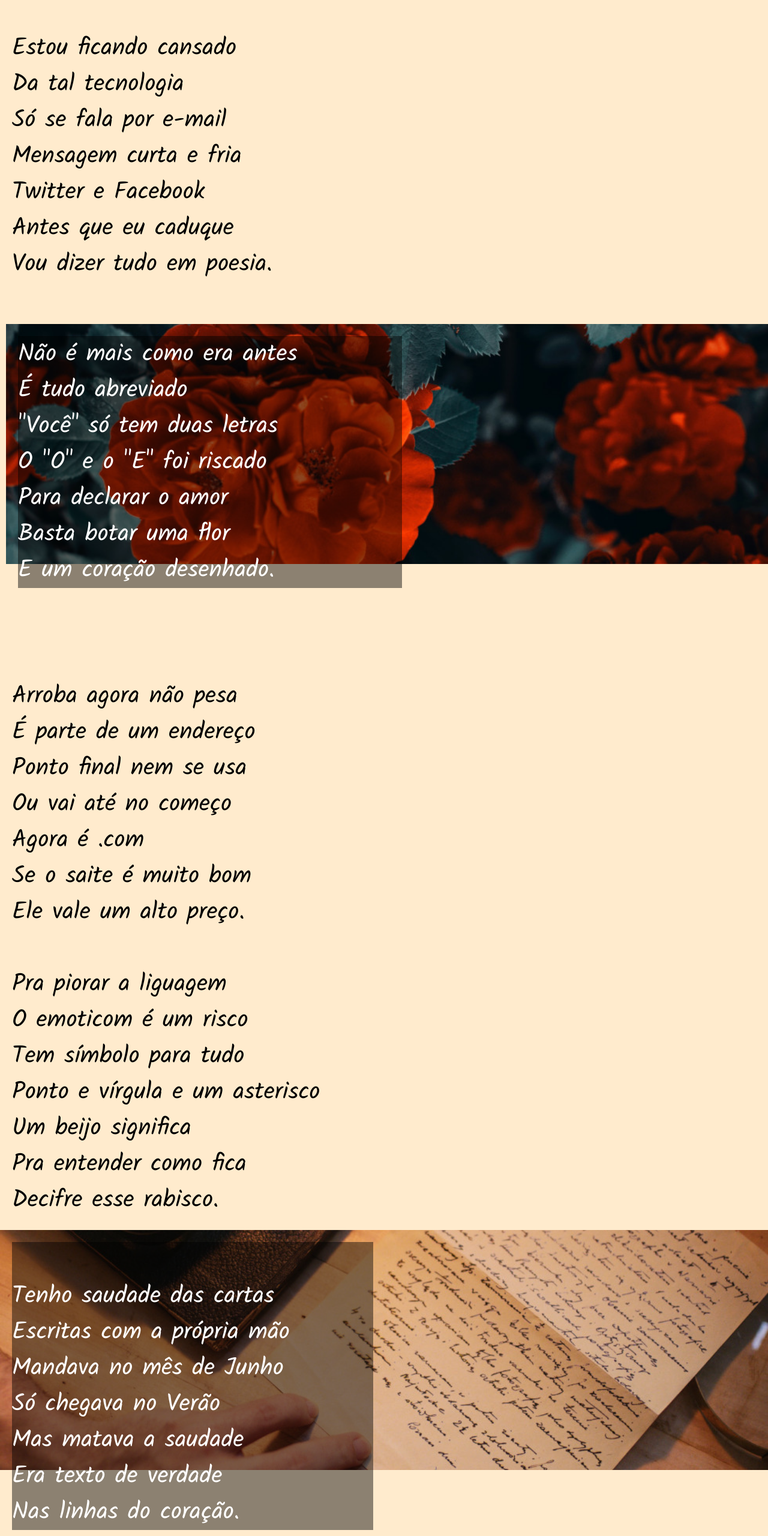
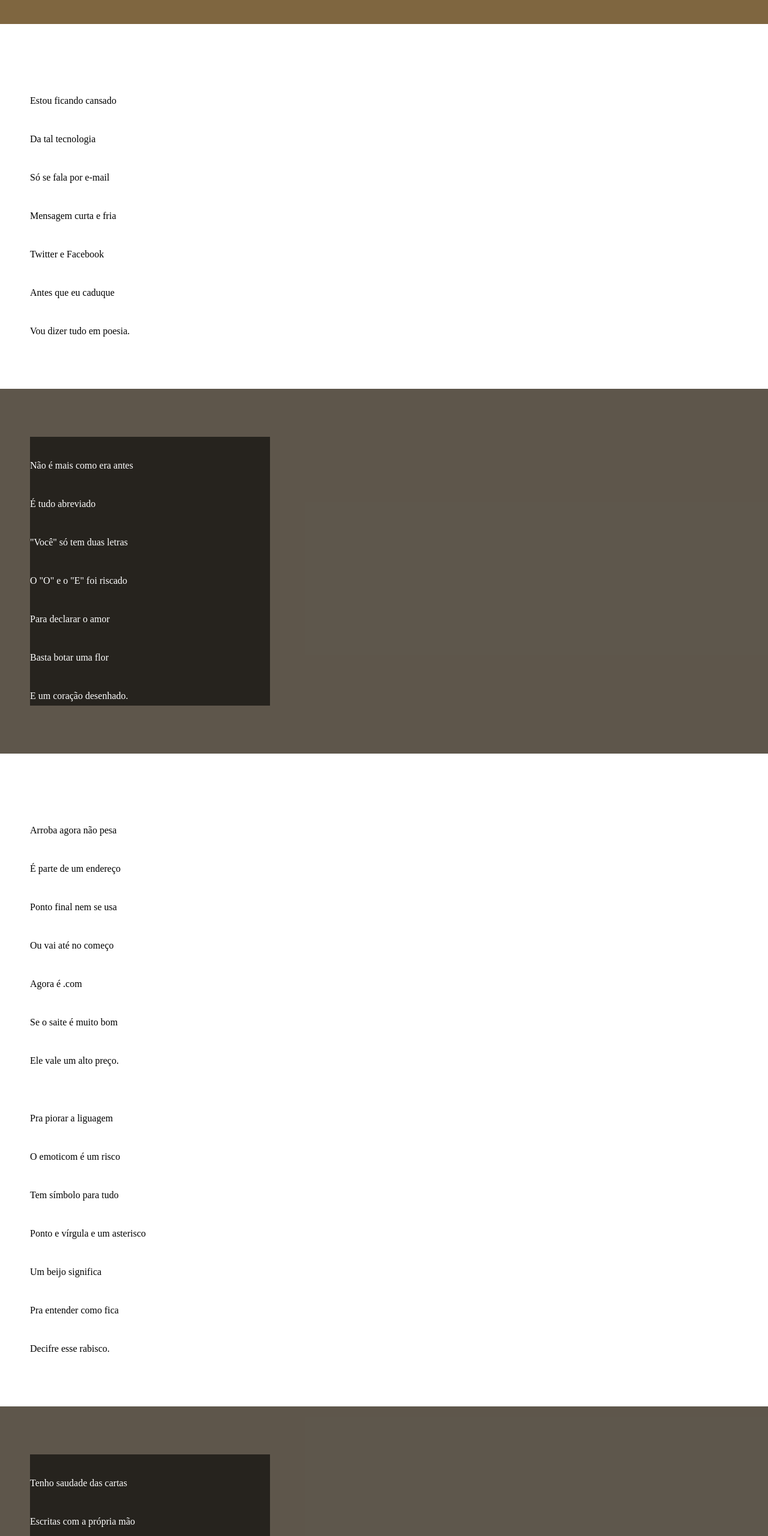
Before and after one commit to caio-dias1/mini-projeto-cordel, a plain HTML site: page index.html in a window 1280 px wide. Shown: the part 180-2740 px from the top of the page at 60% size. Drawn offline with Linux system fonts and the light colour scheme.

Commit message:
v1.4
Antes estava codando sozinho, vendo apenas o modelo. As próximas atualizaçoes sao de acordo com as instruçoes do Gustavo Guanabara.

```diff
--- /dev/null
+++ b/estilo/style.css
@@ -0,0 +1,94 @@
+@charset "UTF-8";
+
+@import url('https://fonts.googleapis.com/css2?family=Black+Ops+One&family=Kalam&display=swap');
+
+* {
+    margin: 0px;
+    padding: 0px;
+}
+
+:root {
+    --cor0:#FFEBCD;
+    --cor1: #7F6640;
+    --cor3: #FFCC80;
+    --fonte1: 'Black Ops One', system-ui;
+    --fonte2: 'Kalam', cursive;
+}
+
+html, body {
+    min-height: 100vh;
+    background-color: var(--cor0);
+}
+
+header {
+    background-color: var(--cor1);
+
+}
+
+header > h1 {
+    font-family: var(--fonte1);
+    font-size: 5em;
+    text-align: center;
+    padding-top: 50px;
+
+}
+
+header > p {
+    font-family: var(--fonte1);
+    text-align: center;
+    padding-bottom: 50px;
+}
+
+a {
+    color: black;
+    font-weight: bolder;
+    text-decoration: none;
+}
+
+a:hover {
+    text-decoration: underline;
+}
+
+main {
+    max-width:  1200px;
+    min-width: 800px;
+    font-family: var(--fonte2);
+    text-align: left;
+    font-size: 2.5em;
+    line-height: 1.5em;
+}
+
+p {
+    white-space: pre-line;
+    margin-left: 20px;
+}
+
+section {
+    padding-top: 10vh;
+    padding-bottom: 10vh;
+    line-height: 2em;
+    padding-left: 30px;
+}
+
+section.normal {
+    background-color: white;
+    color: black;
+}
+
+section.imagem {
+    background-color: rgba(0, 0, 0, 0.63);
+    color: white;
+}
+
+section.imagem > p {
+    background-color: rgba(0, 0, 0, 0.596);
+    width: 400px;
+}
+footer {
+    background-color: #7F6640;
+    color: black;
+    padding: 5px;
+    margin-top: 20px;
+    text-align: center;
+    font-weight: bold;
+}
--- a/index.html
+++ b/index.html
@@ -4,7 +4,7 @@
     <meta charset="UTF-8">
     <meta name="viewport" content="width=device-width, initial-scale=1.0">
     <title>Projeto Cordel</title>
-    <link rel="stylesheet" href="style.css">
+    <link rel="stylesheet" href="estilo/style.css">
 </head>
 <body>
 
@@ -13,83 +13,89 @@
             <p>Por <a href="https://www.recantodasletras.com.br/autor_textos.php?id=9806&categoria=&lista=lidos" target="_blank" rel="external">Milton Duarte</a></p>
         </header>
 
-        <main>
-            <article>
+        <section class="normal">
             <p>
-                    Estou ficando cansado
-                    Da tal tecnologia
-                    Só se fala por e-mail
-                    Mensagem curta e fria
-                    Twitter e Facebook
-                    Antes que eu caduque
+                Estou ficando cansado <br>
+                Da tal tecnologia  <br>
+                Só se fala por e-mail <br>
+                Mensagem curta e fria <br>
+                Twitter e Facebook <br>
+                Antes que eu caduque <br>
                 Vou dizer tudo em poesia.
-                </p><br>
+            </p>
+        </section>
 
-                <div id="fundo-1">
-                        <p>Não é mais como era antes
-                            É tudo abreviado
-                            "Você" só tem duas letras
-                            O "O" e o "E" foi riscado
-                            Para declarar o amor
-                            Basta botar uma flor
-                            E um coração desenhado.</p>
-                </div><br><br><br><br><br><br><br><br><br>
+        <section class="imagem">
+            <p>
+                Não é mais como era antes <br>
+                É tudo abreviado <br>
+                "Você" só tem duas letras <br>
+                O "O" e o "E" foi riscado <br>
+                Para declarar o amor <br>
+                Basta botar uma flor <br>
+                E um coração desenhado.
+            </p>
+        </section>
 
+        <section class="normal">
             <p>
-                    Arroba agora não pesa
-                    É parte de um endereço
-                    Ponto final nem se usa
-                    Ou vai até no começo
-                    Agora é .com
-                    Se o saite é muito bom
-                    Ele vale um alto preço.
+                Arroba agora não pesa <br>
+                É parte de um endereço <br>
+                Ponto final nem se usa <br>
+                Ou vai até no começo <br>
+                Agora é .com <br>
+                Se o saite é muito bom <br>
+                Ele vale um alto preço. <br>
             </p>
 
             <p>
-                    Pra piorar a liguagem
-                    O emoticom é um risco
-                    Tem símbolo para tudo
-                    Ponto e vírgula e um asterisco
-                    Um beijo significa
-                    Pra entender como fica
+                Pra piorar a liguagem <br>
+                O emoticom é um risco <br>
+                Tem símbolo para tudo <br>
+                Ponto e vírgula e um asterisco <br>
+                Um beijo significa <br>
+                Pra entender como fica <br>
                 Decifre esse rabisco.
             </p>
+        </section>
 
-                <div id="fundo-2">
-                        <p id="texto-2">
-                            Tenho saudade das cartas
-                            Escritas com a própria mão
-                            Mandava no mês de Junho
-                            Só chegava no Verão
-                            Mas matava a saudade
-                            Era texto de verdade
+        <section class="imagem">
+            <p>
+                Tenho saudade das cartas <br>
+                Escritas com a própria mão <br>
+                Mandava no mês de Junho <br>
+                Só chegava no Verão <br>
+                Mas matava a saudade <br>
+                Era texto de verdade <br>
                 Nas linhas do coração.
             </p>
-                </div><br><br><br><br><br><br><br><br><br>
+        </section>
+
+        <section class="normal">
+            <p>
+                Agora, escrevo e envio <br>
+                Chegando na mesma hora <br>
+                Mas quando vou prosear <br>
+                A pessoa foi embora <br>
+                Abriu outro aplicativo <br>
+                O mundo ficou cativo <br>
+                Da tecnologia do agora.
+            </p>
 
             <p>
-                    Agora, escrevo e envio
-                    Chegando na mesma hora
-                    Mas quando vou prosear
-                    A pessoa foi embora
-                    Abriu outro aplicativo
-                    O mundo ficou cativo
-                    Da tecnologia do agora.
+                Felizmente, pra orar <br>
+                Não precisa de internet <br>
+                Deus escuta todo mundo <br>
+                Se quiser, faça esse teste <br>
+                Dois pontos são dois joelhos <br>
+                Seus lábios são aparelhos <br>
+                Deixe que Deus interprete. <br>
             </p>
-                <p>
-                    Felizmente, pra orar
-                    Não precisa de internet
-                    Deus escuta todo mundo
-                    Se quiser, faça esse teste
-                    Dois pontos são dois joelhos
-                    Seus lábios são aparelhos
-                    Deixe que Deus interprete.
-                </p>
-            </article>
-        </main>
+        </section>
+
 
         <footer>
-            Site criado por Caio Dias.
+            Site criado por <a href="https://github.com/caio-dias1" target="_blank">Caio Dias</a>
         </footer>
 </body>
 </html>
--- a/style.css
+++ /dev/null
@@ -1,109 +0,0 @@
-@charset "UTF-8";
-
-@import url('https://fonts.googleapis.com/css2?family=Black+Ops+One&family=Kalam&display=swap');
-
-* {
-    margin: 0;
-    padding: 0;
-    box-sizing: border-box;
-}
-
-:root {
-    --cor0:#FFEBCD;
-    --cor1: #7F6640;
-    --cor3: #FFCC80;
-    --fonte1: 'Black Ops One', system-ui;
-    --fonte2: 'Kalam', cursive;
-}
-
-body {
-    background-color: var(--cor0);
-}
-
-header {
-    background-color: var(--cor1);
-    background-size: 100vh;
-    padding: 10px;
-    margin-bottom: 30px;
-}
-
-header > h1 {
-    font-family: var(--fonte1);
-    font-size: 5em;
-    text-align: center;
-}
-
-header > p {
-    font-family: var(--fonte1);
-    text-align: center;
-}
-
-main {
-    max-width:  800px;
-    min-width: 400px;
-    font-family: var(--fonte2);
-    text-align: left;
-    font-size: 2.5em;
-    line-height: 1.5em;
-}
-
-p {
-    white-space: pre-line;
-    margin-left: 20px;
-}
-
-#fundo-1 {
-
-    background-image: url(imagens/fundo-1.jpg);
-    background-color: black;
-    background-position: center center;
-    background-attachment: fixed;
-    background-repeat: no-repeat;
-    background-size: cover;
-    position: absolute;
-    height: 50vh;
-    width: 100%;
-    margin: 10px;
-}
-
-#fundo-1 > p {
-    background-color: rgba(0, 0, 0, 0.452);
-    color: white;
-    width: 50%;
-    padding: 0px;
-    margin: 20px;
-}
-
-#fundo-2 {
-    background-image: url('imagens/fundo-02.jpg');
-    background-position: center center;
-    background-attachment: fixed;
-    background-size: cover;
-    background-repeat: no-repeat;
-    height: 50vh;
-    width: 100%;
-    margin-top: 20px;
-    position: absolute;
-
-
-}
-
-#fundo-2 > p {
-    background-color: rgba(0, 0, 0, 0.452);
-    color: white;
-    width: 47%;
-    padding: 0px;
-    margin: 20px;
-    position: absolute;
-
-}
-
-
-
-footer {
-    background-color: #7F6640;
-    padding: 5px;
-    margin-top: 20px;
-    text-align: center;
-    font-weight: bold;
-}
```
Lines whose indentation alone changed are shown as unchanged.
